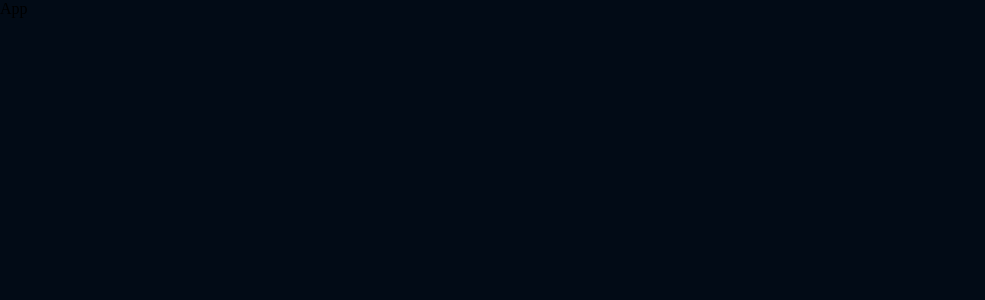
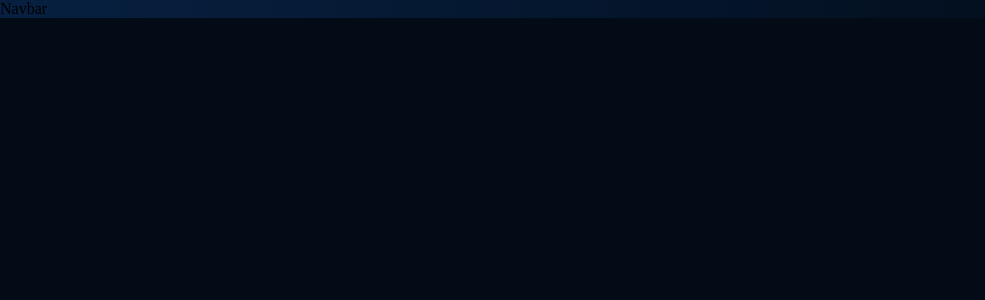
Before and after one commit to mmertune-deprecated-projects/Personal-Portfolio3, a React (Create React App) app: page / in a window 1280 px wide. Shown: the top 300 px of the page, without its empty margins (0-985 px from the left). Built offline with nearby package versions, Linux system fonts and the light colour scheme.

Commit message:
Added React Context API and add dark and light themes to website

```diff
--- a/package.json
+++ b/package.json
@@ -9,6 +9,7 @@
     "react": "^18.2.0",
     "react-dom": "^18.2.0",
     "react-router-dom": "^6.8.0",
+    "react-router-hash-link": "^2.4.3",
     "react-scripts": "5.0.1",
     "web-vitals": "^2.1.4"
   },
--- a/src/App.css
+++ b/src/App.css
@@ -1,13 +1,53 @@
 /*****************
 * General Styles *
 *****************/
-*{
-    box-sizing: border-box;
-    margin: 0;
-    padding: 0;
-    scroll-behavior: smooth;
+* {
+  box-sizing: border-box;
+  margin: 0;
+  padding: 0;
+  scroll-behavior: smooth;
+}
+html {
+  background-color: var(--drk-backgrnd-clr);
+}
+body {
+
 }
 
-body{
-    background-color: var(--drk-backgrnd-clr);
+.darkMode {
+  /* ff 3.6+ */
+  background: -moz-linear-gradient(
+    90deg,
+    rgba(7, 32, 65, 1) 0%,
+    rgba(2, 11, 22, 1) 100%
+  );
+  /* safari 5.1+,chrome 10+ */
+  background: -webkit-linear-gradient(
+    90deg,
+    rgba(7, 32, 65, 1) 0%,
+    rgba(2, 11, 22, 1) 100%
+  );
+  /* opera 11.10+ */
+  background: -o-linear-gradient(
+    90deg,
+    rgba(7, 32, 65, 1) 0%,
+    rgba(2, 11, 22, 1) 100%
+  );
+  /* ie 6-9 */
+  filter: progid:DXImageTransform.Microsoft.gradient( startColorstr='#020B16', endColorstr='#072041', GradientType=0 );
+  /* ie 10+ */
+  background: -ms-linear-gradient(
+    90deg,
+    rgba(7, 32, 65, 1) 0%,
+    rgba(2, 11, 22, 1) 100%
+  );
+
+  /* global 94%+ browsers support */
+  background: linear-gradient(
+    90deg,
+    rgba(7, 32, 65, 1) 0%,
+    rgba(2, 11, 22, 1) 100%
+  );}
+.lightMode {
+  background-color: var(--light-backgrnd-clr);
 }
--- a/src/App.js
+++ /dev/null
@@ -1,6 +0,0 @@
-import "./App.css";
-
-const App = () => {
-  return <div classname="App">App</div>;
-};
-export default App;
--- /dev/null
+++ b/src/App.jsx
@@ -0,0 +1,14 @@
+import { useContext } from "react";
+import "./app.css";
+import { Navbar } from "./components";
+import { UIContext } from "./context/UIContext";
+
+const App = () => {
+  const { theme } = useContext(UIContext);
+  return (
+    <div className={`App ${theme}`}>
+        <Navbar />
+    </div>
+  );
+};
+export default App;
--- a/src/components/navbar/Navbar.jsx
+++ b/src/components/navbar/Navbar.jsx
@@ -1,7 +1,6 @@
-import "./navbar.css"
+import "./navbar.css";
+
 const Navbar = () => {
-  return (
-    <div>Navbar</div>
-  )
-}
-export default Navbar
+  return <div className="navbar">Navbar</div>;
+};
+export default Navbar;
--- /dev/null
+++ b/src/context/UIContext.js
@@ -0,0 +1,20 @@
+import { createContext, useState } from "react";
+
+export const UIContext = createContext(null);
+
+export const UIProvider = ({ children }) => {
+  //   const [isDarkTheme, setTheme] = useState(true);
+  const [theme, setTheme] = useState("darkMode");
+  const [isBurgerIcon, setBurgerIcon] = useState(true);
+
+  const toggleTheme = () => {
+    setTheme((currentTheme) => (currentTheme === "darkMode" ? "lightMode" : "darkMode"));
+  };
+  return (
+    <UIContext.Provider
+      value={{ theme, setTheme, isBurgerIcon, setBurgerIcon, toggleTheme }}
+    >
+      {children}
+    </UIContext.Provider>
+  );
+};
--- a/src/index.css
+++ b/src/index.css
@@ -3,4 +3,6 @@
 *******************/
 :root{
     --drk-backgrnd-clr: rgb(2, 11, 22);
+    --light-backgrnd-clr: #fbfbfb;
+
 }
--- a/src/index.js
+++ b/src/index.js
@@ -3,12 +3,15 @@ import ReactDOM from "react-dom/client";
 import "./index.css";
 import App from "./App";
 import { BrowserRouter } from "react-router-dom";
+import { UIProvider } from "./context/UIContext";
 
 const root = ReactDOM.createRoot(document.getElementById("root"));
 root.render(
   <React.StrictMode>
     <BrowserRouter>
-      <App />
+      <UIProvider>
+        <App />
+      </UIProvider>
     </BrowserRouter>
   </React.StrictMode>
 );
```
Also changed, not shown: 1 other file (tests, documents, lock files or other folders).
